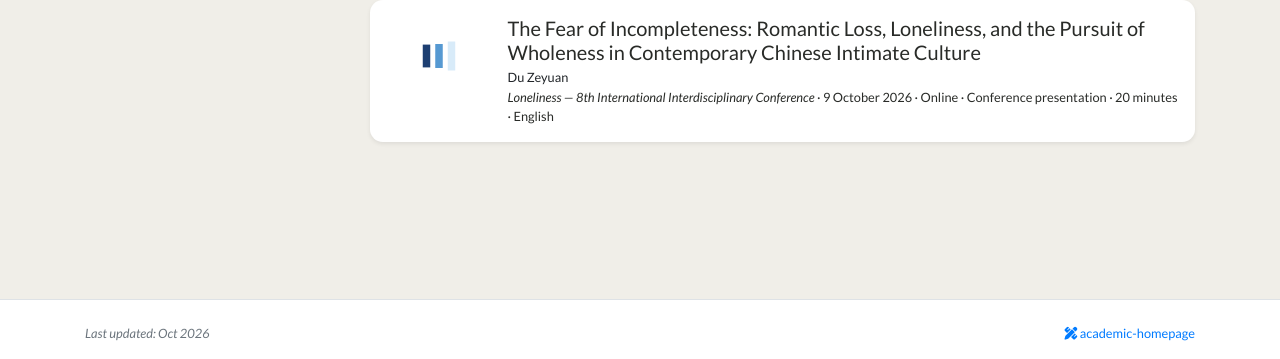
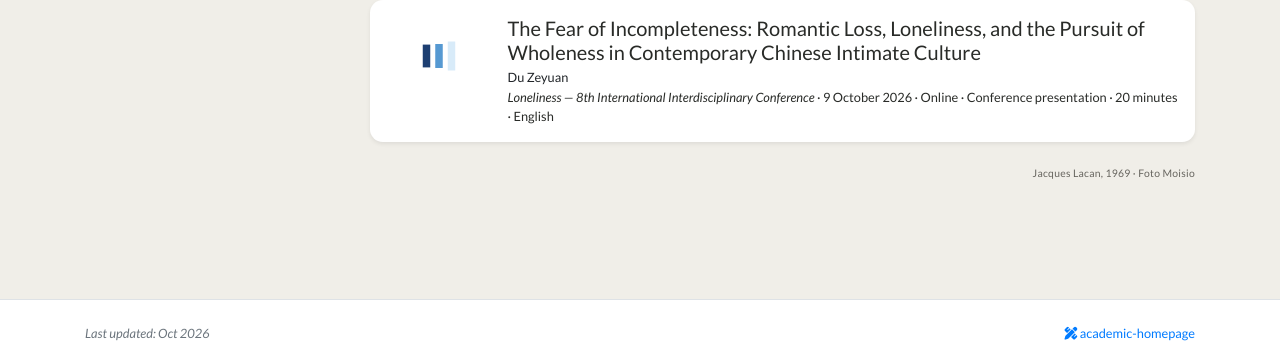
Before and after one commit to duzeyuan6/duzeyuan6.github.io, a Jekyll site: the page built from philosophy.html, in a window 1280 px wide. Shown: the part 533-892 px from the top of the page. Built offline with Jekyll 4.4.1, drawn with Linux system fonts in a browser that asks for light colours; nearby versions of some CDN libraries; a style sheet for code colours, icons or effects is not loaded.

Commit message:
Show portrait source as plain text

```diff
--- a/assets/css/philosophy.css
+++ b/assets/css/philosophy.css
@@ -17,6 +17,7 @@ body[data-page="philosophy"] {
     color: #f7f3e9;
 }
 .philosophy-hero-copy { position: relative; width: 66%; padding: 2.5rem; }
+.philosophy-image-source { text-align: right; margin: 1.5rem 0 0; font-size: 0.65rem; letter-spacing: 0.025em; color: #66645e; }
 .philosophy-hero h1 { font-family: Georgia, 'Times New Roman', serif; font-weight: 400; font-size: clamp(2rem, 3.5vw, 3rem); letter-spacing: -0.035em; margin: 0; }
 .philosophy-bio { background: #faf8f2; padding: 1.75rem 2.5rem; line-height: 1.8; border-top: 1px solid #c1aa80; }
 .philosophy-talks { padding-top: 0.75rem; }
--- a/philosophy.html
+++ b/philosophy.html
@@ -40,5 +40,6 @@ body_attr: 'data-page="philosophy"'
         </div>
         {% endfor %}
         </section>
+        <p class="philosophy-image-source">Jacques Lacan, 1969 &middot; Foto Moisio</p>
     </div>
 </div>
```
